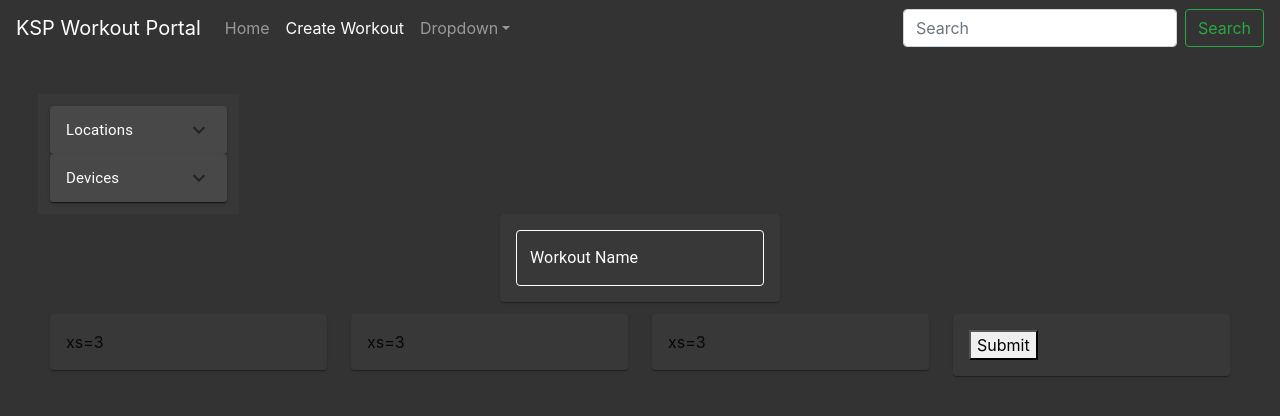
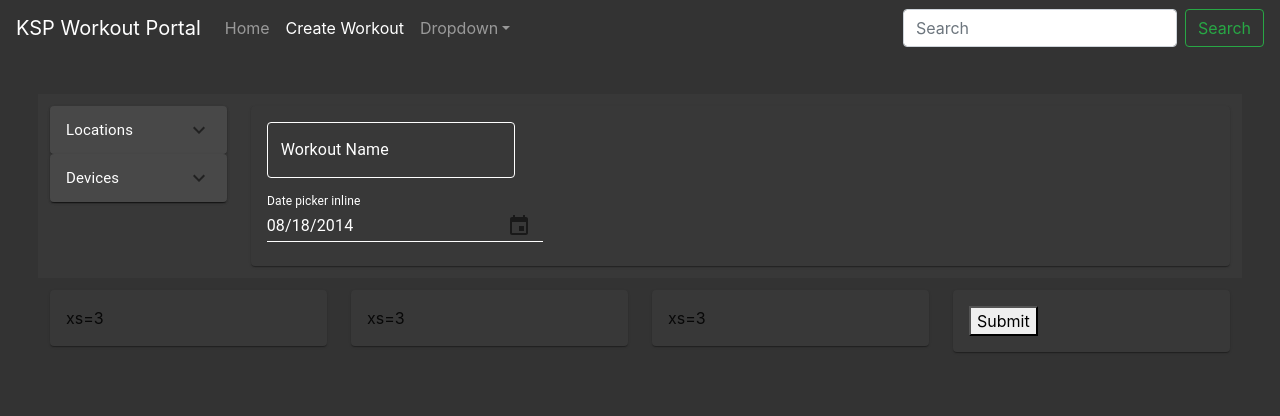
Before and after one commit to ajmeier29/ksp-gym-portal-react, a React (Create React App) app: page /create-workout/Create-Workout-Form in a window 1280 px wide. Shown: the top 416 px of the page. Built offline with nearby package versions, Linux system fonts and the light colour scheme.

Commit message:
Datepicker added, not tested or wired up

```diff
--- a/package.json
+++ b/package.json
@@ -3,9 +3,12 @@
   "version": "0.1.0",
   "private": true,
   "dependencies": {
+    "@date-io/date-fns": "^1.3.11",
     "@material-ui/core": "^4.3.2",
     "@material-ui/icons": "^4.2.1",
+    "@material-ui/pickers": "^3.2.6",
     "bootstrap": "^4.3.1",
+    "date-fns": "^2.2.1",
     "eslint-plugin-react": "^7.14.3",
     "husky": "^3.0.2",
     "lint-staged": "^9.2.1",
--- a/src/create-workout/Create-Workout-Form.js
+++ b/src/create-workout/Create-Workout-Form.js
@@ -31,10 +31,9 @@ import {
   MuiPickersUtilsProvider,
   KeyboardTimePicker,
   KeyboardDatePicker,
+  InlineDatePicker
 } from '@material-ui/pickers';
-
-
-
+import DateFnsUtils from '@date-io/date-fns';
 
 // TEMP, NEED TO REMOVE
 // REPLACE WITH WEB API CALL
@@ -109,36 +108,92 @@ const useStyles = makeStyles(theme => ({
     'background-color': '#383838'
   },
   workoutTextBoxLabel: {
-    color: 'white',
+    color: 'white'
   },
+  datePicker: {
+    color: 'white'
+  }
 }));
 
 const CssTextField = withStyles({
   root: {
     '& label.Mui-focused': {
+      color: 'white'
+    },
+    '& .MuiInput-underline:after': {
+      borderBottomColor: 'white'
+    },
+    '& .MuiOutlinedInput-root': {
+      '& fieldset': {
+        borderColor: 'white'
+      },
+      '&:hover fieldset': {
+        borderColor: 'white'
+      },
+      '&.Mui-focused fieldset': {
+        borderColor: 'white'
+      },
+      flexGrow: 1,
+      color: 'white'
+    }
+  }
+})(TextField);
+
+const CssDatePicker = withStyles({
+  root: {
+    '& .MuiInput-root': {
       color: 'white',
+      borderBottomColor: 'white'
+    },
+    '& .Mui-focused': {
+      borderBottomColor: 'white'
+    },
+    '& .MuiInput-input': {
+      borderBottomColor: 'white'
+    },
+    '& label.Mui-focused': {
+      color: 'white',
+      borderBottomColor: 'white'
     },
     '& .MuiInput-underline:after': {
       borderBottomColor: 'white',
+      color: 'white'
+    },
+    '& .MuiInput-underline:before': {
+      borderBottomColor: 'white',
+      color: 'white'
     },
     '& .MuiOutlinedInput-root': {
       '& fieldset': {
         borderColor: 'white',
+        borderBottomColor: 'white',
+        color: 'white'
       },
       '&:hover fieldset': {
         borderColor: 'white',
+        borderBottomColor: 'white',
+        color: 'white'
       },
       '&.Mui-focused fieldset': {
         borderColor: 'white',
+        borderBottomColor: 'white',
+        color: 'white'
       },
       flexGrow: 1,
-      color:'white',
-    },
-  },
-})(TextField);
+      color: 'white'
+    }
+  }
+})(KeyboardDatePicker);
 
 const WorkoutName = props => {
   const classes = useStyles();
+  const [selectedDate, setSelectedDate] = useState(
+    new Date('2014-08-18T21:11:54')
+  );
+
+  function handleDateChange(date) {
+    setSelectedDate(date);
+  }
   return (
     <>
       <div>
@@ -163,6 +218,29 @@ const WorkoutName = props => {
             }
           }}
         />
+      </div>
+      <div>
+        <MuiPickersUtilsProvider utils={DateFnsUtils}>
+          {/* <Grid container justify="space-around"> */}
+          <CssDatePicker
+            disableToolbar
+            variant="inline"
+            format="MM/dd/yyyy"
+            margin="normal"
+            id="date-picker-inline"
+            label="Date picker inline"
+            value={selectedDate}
+            onChange={handleDateChange}
+            KeyboardButtonProps={{
+              'aria-label': 'change date'
+            }}
+            InputLabelProps={{
+              classes: {
+                root: classes.datePicker
+              }
+            }}
+          />
+        </MuiPickersUtilsProvider>
       </div>
     </>
   );
@@ -317,8 +395,8 @@ const CreateWorkoutEntryForm = () => {
               />
             </Paper>
           </Grid>
-          {/* <Grid className={classes.elementBackground} item xs={10}> */}
-          <Grid container justify="space-around">
+          <Grid className={classes.elementBackground} item xs={10}>
+            {/* <Grid container justify="space-around"> */}
             <Paper className={classes.paper}>
               <WorkoutName />
             </Paper>
@@ -491,12 +569,12 @@ CheckBoxFormGroup.propTypes = {
   locations: PropTypes.array
 };
 
-const PiSelectionFilter = () => { };
+const PiSelectionFilter = () => {};
 
-const WorkoutInfoEntryForm = () => { };
+const WorkoutInfoEntryForm = () => {};
 
-const SeriesInfoEntryForm = () => { };
+const SeriesInfoEntryForm = () => {};
 
-const ExerciseInfoEntryForm = () => { };
+const ExerciseInfoEntryForm = () => {};
 
 export { CreateWorkoutEntryForm as CreateWorkoutForm };
```
Also changed, not shown: 1 other file (tests, documents, lock files or other folders). Lines whose indentation alone changed are shown as unchanged.
